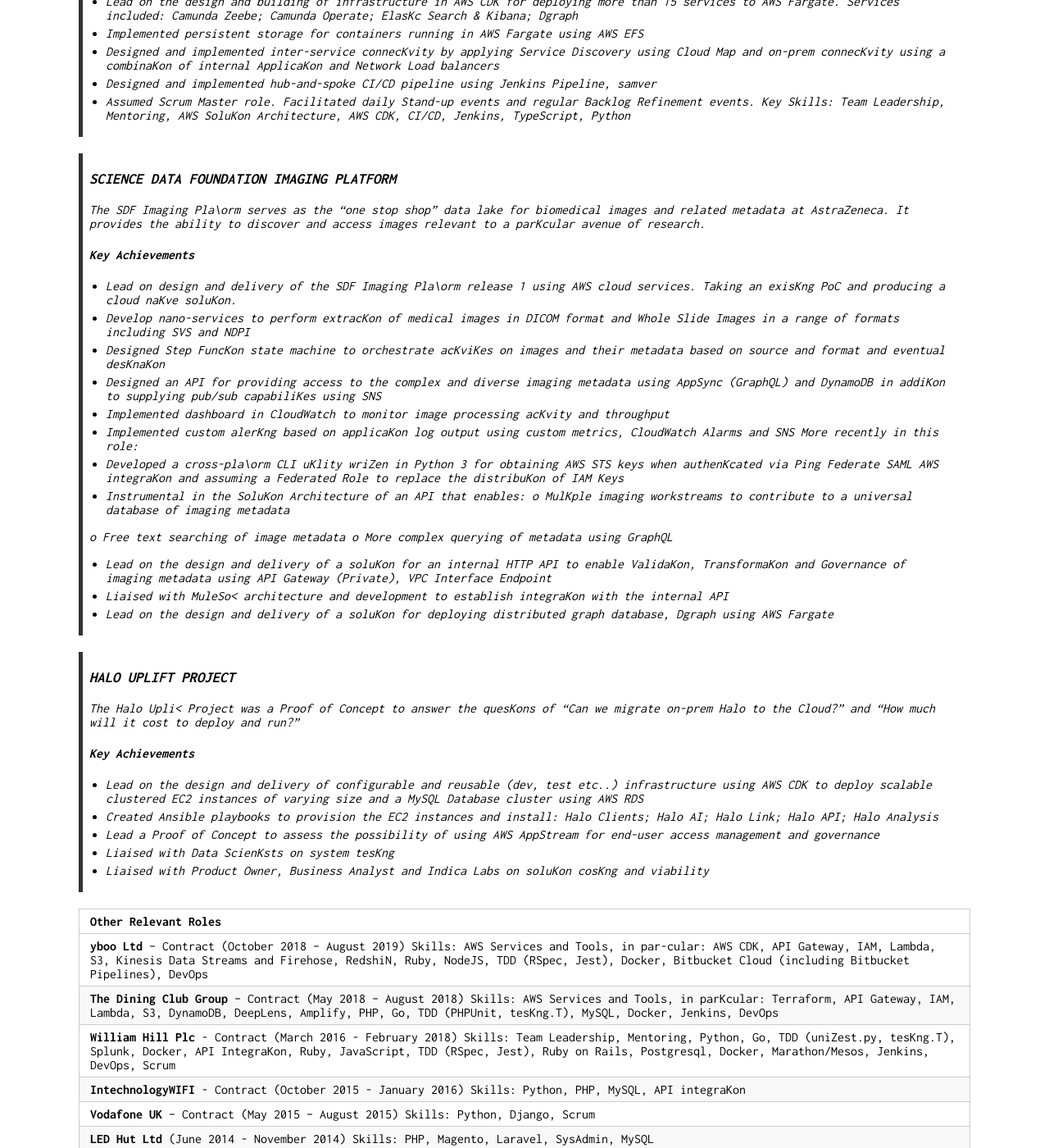
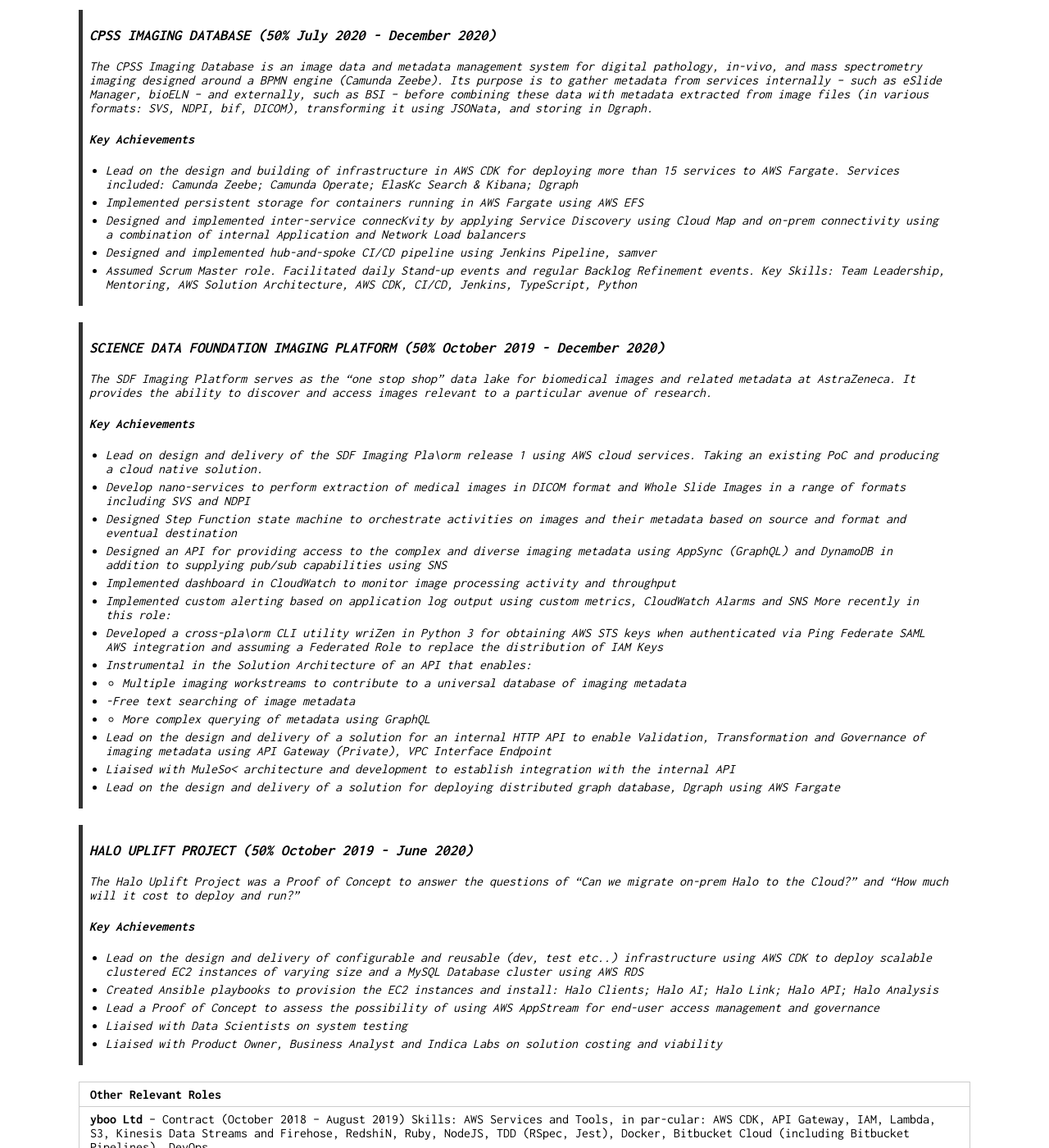
Before and after one commit to PhilKershaw/phil.kershaw.ooo, a Jekyll site: the page built from index.md, in a window 1280 px wide and 1400 px high, scrolled down 2250 px. Shown: the whole window at 82% size. Built offline with Jekyll 4.4.1, drawn with Linux system fonts in a browser that asks for light colours; some of the changed text lies outside the part shown.

Commit message:
Fixing bugs.

```diff
--- /dev/null
+++ b/CNAME
@@ -0,0 +1 @@
+phil.kershaw.ooo
--- a/_config.yml
+++ b/_config.yml
@@ -1,4 +1,4 @@
-title: Phil Kershaw
+title: CV/Resume - Phil Kershaw
 url: "https://phil.kershaw.ooo"
 baseurl: ""
 
--- a/_layouts/default.html
+++ b/_layouts/default.html
@@ -6,7 +6,7 @@
 
     <meta charset="utf-8">
     <meta name="viewport" content="width=device-width, initial-scale=1">
-    <meta name="keywords" content="blog, accent, {{ site.author }}, {{ site.title }}, jekyll">
+    <meta name="keywords" content="cv, resume, {{ site.author }}, {{ site.title }}">
     <meta name="author" content="{{ site.author }}">
     {% if page.url == "/404.html" %}
     <meta http-equiv="refresh" content="5; url=/">
--- a/index.md
+++ b/index.md
@@ -17,23 +17,28 @@
 
 ## Core Skills
 
-While I have a substantial ability to adapt and learn quickly "on-the-job" my core skills include:
+While I have a track record of adapting and learning quickly "on-the-job" my core skills include but are not limited to:
 
-- Programming Languages (Python, TypeScript, Ruby)
-- Infrastructure as Code (Terraform, CLoudformation, AWS CDK)
-- Container Technologies (Kubernetes, Helm, Docker)
-- CI/CD (Github Actions, Jenkins)
+- Team leadership and motivation through Scrum and Agile Practices.
+- Ability to communicate with all levels of the hierachy both technical and non-technical.
+- Programming Languages: Python, JavaScript, TypeScript, Ruby
+- Data Engineering and ETL: AWS Glue, Athena, Lambda, ECS; Python Bonobo, JSONata, JSON Schema, Pydantic, Camunda Zeebe...
+- Data Analysis: Jupyter, Dask, AWS SDK for pandas (formerly AWS Data Wrangler)...
+- Knowledge Graph: JSON-LD, dgraph, Neo4j
+- Infrastructure as Code (IaC): Terraform, OpenTofu, Cloudformation, AWS CDK
+- Container Technologies: Kubernetes, Helm, Docker...
+- Git and CI/CD: Bitbucket, Github, Gitlab, Github Actions, Jenkins...
 
 ## Career Summary
 
 ### Sky UK Ltd – Contract (June 2023 - August 2023)
 
-Joining an Equal Experts team deployed to shadow a squad within Sky IdenKty I provided consultancy on DevOps pracKce with a parKcular focus on improving security pracKce; on a stack consisKng of Springboot Java applicaKons built using a highly custom Jenkins pipelines and deployed to Kubernetes with manifests being generated via a custom Gradle plugin.
+Joining an Equal Experts team deployed to shadow a squad within Sky Identity I provided consultancy on DevOps practice with a particular focus on security; on a stack consisting of Springboot Java applications built using a highly custom Jenkins pipeline and deployed to Kubernetes with manifests being generated via a custom Gradle plugin.
 
 #### Key Responsibilities
 
 - Engaging with DevOps and SRE colleagues to assess the "State of DevOps" in Sky Identity.
-- Assist in speeding up the "path to production" for new microservices.
+- Assist in accelerating the "path to production" for new microservices.
 - Improve the level of security in the Continuous Integration pipeline.
 
 #### Key Achievements
@@ -47,46 +52,45 @@
 
 ### AstraZeneca UK Ltd – Contract (October 2019 – March 2023)
 
-Inially joining the Imaging Platorm team at greenfield stage I quickly established myself as a Leader and AWS SME. This led to working on other platforms and projects across AstraZeneca.
+Spending 3.5 years with AstraZeneca I provided my services as a certified AWS Solution Architect and Python Engineer to build a number of Platforms for their initial Extract, Transform, Load (ETL) phase right up to onboarding and delivering value to other parts of the business. During that time I engaged with Cloud and Security teams within AstraZeneca to establish new ways of working in the cloud. Additionally, I had the privalidge of coaching a number of other engineers in Agile Practice, Python and; Cloud Architecture and Engineering.
 
-> ### UNIFIED MEMORY PROJECT
+> ### UNIFIED MEMORY PROJECT (January 2022 - March 2023)
 >
-> As Tech Lead on this project, I led in the technical analysis of a pre-existing solution and design > of a new solution written in Python to be deployed on AWS ECS.
->
+> As Tech Lead on this project, I led in the technical analysis, redesign and build of an ETL solution for ingesting unstructured data using NLP to extract key data attributes.
+
 > #### Key Achievements
 >
-> - Ensured good development pracKce by ensuring Unit Test coverage remained over 90% throughout
-> - Applied automaKon to the development lifecycle where possible using GitHub AcKons
-> - Ensured standard development pracKce across the team by sharing IDE configuraKons. In this case Visual Studio Code
-> - Adapted to lack of resource within teams the project was dependant on by applying my skills to fill knowledge gaps
-> - Liaised with Enterprise Search, RDM and Data Pla\orm teams to deliver various porKons of the project
-> - Delivered on Kme and to schedule
+> - Ensured good development practice by ensuring Unit Test coverage remained over 90% throughout
+> - Applied automation to the development lifecycle where possible using GitHub Actions
+> - Ensured standard development practice across the team by sharing IDE configurations. In this case Visual Studio Code
+> - Adapted to resource constraints within teams the project was dependant on by actively filling knowledge gaps
+> - Liaised with Enterprise Search, RDM and Data Platform teams to deliver various portions of the project
+> - Delivered on time and to schedule
 
-> ### FEATURE TEAM ENABLEMENT
+> ### FEATURE TEAM ENABLEMENT (July 2021 - December 2021)
 >
-> The purpose of this team is to provide support to the 4 work streams across the Data Pla\orm in the design and construcKon and deployment of AWS based soluKons.
+> The purpose of this team was to provide support to the 4 work streams across the Data Platform in the design, development and deployment of AWS based solutions.
 >
 > #### Key Achievements
 >
 > - Standardise on the use of Terraform for defining desired AWS infrastructure
-> - Develop Terraform code to manage the Pla\orms AWS Estate consisKng of 14 accounts
+> - Develop Terraform code to manage the Platforms AWS Estate consisting of 14 accounts
 > - Develop a CI/CD pipeline for deploying the standard infrastructure across all 14 accounts
-> - Develop a Proof of Concept for cataloguing projects in GitHub using Backstage (hZp://backstage.io) - now being considered for wider adopKon across AstraZeneca
-> - Design and build a soluKon for automaKng InstallaKon QualificaKon (IQ) to expedite GxP compliance
-> - Develop cookie cuZer templates to provision projects using Backstage to reduce the Kme to
->   development for project teams
+> - Develop a Proof of Concept for cataloguing projects in GitHub using Backstage (https://backstage.io)
+> - Design and build a solution for automating Installation Qualification (IQ) to expedite GxP compliance verification
+> - Develop cookie cutter templates to provision projects using Backstage and reduce project spin up time
 
-> ### PATIENT SAFETY DATA INGESTION
+> ### PATIENT SAFETY DATA INGESTION (January 2021 - June 2021)
 >
-> I joined this team to take a proof-of-concept so<ware soluKon to producKon. In doing so I established good unit tesKng pracKces and a full Ci/CD deployment pipeline. In addiKon, I provided on-the-job coaching to 2 interns on python best pracKces (OOP, Unit tesKng and coding standards such as style and secure coding) and AWS.
+> I joined this team to take a proof-of-concept Veeva ETL solution to production. In doing so I established good unit testing practices and a full CI/CD deployment pipeline. In addition, I provided on-the-job coaching to 2 Kubrick colleagues on python best practices (OOP, Unit testing and coding standards such as style and secure coding) and AWS.
 >
 > #### Key Achievements
 >
-> - Built a fully unit tested ingesKon pipeline
-> - Provided sufficient coaching for both interns to be offer full Kme Data Engineer posiKons at
->   AstraZeneca
+> - Built a fully unit tested ingestion pipeline
+> - Provided sufficient coaching for both Kubrick colleagues to be offered permanent Data Engineer positions
+> - Instigated a wholesale shift to Data Platforms own AWS estate saving time and cost of delivery
 
-> ### CPSS IMAGING DATABASE
+> ### CPSS IMAGING DATABASE (50% July 2020 - December 2020)
 >
 > The CPSS Imaging Database is an image data and metadata management system for digital pathology, in-vivo, and mass spectrometry imaging designed around a BPMN engine (Camunda Zeebe). Its purpose is to gather metadata from services internally – such as eSlide Manager, bioELN – and externally, such as BSI – before combining these data with metadata extracted from image files (in various formats: SVS, NDPI, bif, DICOM), transforming it using JSONata, and storing in Dgraph.
 >
@@ -95,60 +99,59 @@
 > - Lead on the design and building of infrastructure in AWS CDK for deploying more than 15 services to AWS Fargate. Services included: Camunda Zeebe; Camunda Operate; ElasKc Search & Kibana; Dgraph
 > - Implemented persistent storage for containers running in AWS Fargate using AWS EFS
 > - Designed and implemented inter-service connecKvity by applying Service Discovery using Cloud Map and
->   on-prem connecKvity using a combinaKon of internal ApplicaKon and Network Load balancers
+>   on-prem connectivity using a combination of internal Application and Network Load balancers
 > - Designed and implemented hub-and-spoke CI/CD pipeline using Jenkins Pipeline, samver
 > - Assumed Scrum Master role. Facilitated daily Stand-up events and regular Backlog Refinement events.
 >   Key Skills:
->   Team Leadership, Mentoring, AWS SoluKon Architecture, AWS CDK, CI/CD, Jenkins, TypeScript, Python
+>   Team Leadership, Mentoring, AWS Solution Architecture, AWS CDK, CI/CD, Jenkins, TypeScript, Python
 
-> ### SCIENCE DATA FOUNDATION IMAGING PLATFORM
+> ### SCIENCE DATA FOUNDATION IMAGING PLATFORM (50% October 2019 - December 2020)
 >
-> The SDF Imaging Pla\orm serves as the "one stop shop" data lake for biomedical images and related metadata at AstraZeneca. It provides the ability to discover and access images relevant to a parKcular avenue of research.
+> The SDF Imaging Platform serves as the "one stop shop" data lake for biomedical images and related metadata at AstraZeneca. It provides the ability to discover and access images relevant to a particular avenue of research.
 >
 > #### Key Achievements
 >
-> - Lead on design and delivery of the SDF Imaging Pla\orm release 1 using AWS cloud services. Taking an exisKng PoC and producing a cloud naKve soluKon.
-> - Develop nano-services to perform extracKon of medical images in DICOM format and Whole Slide Images in a range of formats including SVS and NDPI
-> - Designed Step FuncKon state machine to orchestrate acKviKes on images and their metadata based on source and format and eventual desKnaKon
-> - Designed an API for providing access to the complex and diverse imaging metadata using AppSync (GraphQL) and DynamoDB in addiKon to supplying pub/sub capabiliKes using SNS
-> - Implemented dashboard in CloudWatch to monitor image processing acKvity and throughput
-> - Implemented custom alerKng based on applicaKon log output using custom metrics, CloudWatch Alarms
+> - Lead on design and delivery of the SDF Imaging Pla\orm release 1 using AWS cloud services. Taking an existing PoC and producing a cloud native solution.
+> - Develop nano-services to perform extraction of medical images in DICOM format and Whole Slide Images in a range of formats including SVS and NDPI
+> - Designed Step Function state machine to orchestrate activities on images and their metadata based on source and format and eventual destination
+> - Designed an API for providing access to the complex and diverse imaging metadata using AppSync (GraphQL) and DynamoDB in addition to supplying pub/sub capabilities using SNS
+> - Implemented dashboard in CloudWatch to monitor image processing activity and throughput
+> - Implemented custom alerting based on application log output using custom metrics, CloudWatch Alarms
 >   and SNS
 >   More recently in this role:
-> - Developed a cross-pla\orm CLI uKlity wriZen in Python 3 for obtaining AWS STS keys when authenKcated via Ping Federate SAML AWS integraKon and assuming a Federated Role to replace the distribuKon of IAM Keys
-> - Instrumental in the SoluKon Architecture of an API that enables:
->   o MulKple imaging workstreams to contribute to a universal database of imaging metadata
+> - Developed a cross-pla\orm CLI utility wriZen in Python 3 for obtaining AWS STS keys when authenticated via Ping Federate SAML AWS integration and assuming a Federated Role to replace the distribution of IAM Keys
+> - Instrumental in the Solution Architecture of an API that enables:
+> - - Multiple imaging workstreams to contribute to a universal database of imaging metadata
+> - -Free text searching of image metadata
+> - - More complex querying of metadata using GraphQL
 >
-> o Free text searching of image metadata
-> o More complex querying of metadata using GraphQL
+> - Lead on the design and delivery of a solution for an internal HTTP API to enable Validation,
+>   Transformation and Governance of imaging metadata using API Gateway (Private), VPC Interface Endpoint
+> - Liaised with MuleSo< architecture and development to establish integration with the internal API
+> - Lead on the design and delivery of a solution for deploying distributed graph database, Dgraph using AWS Fargate
+
+> ### HALO UPLIFT PROJECT (50% October 2019 - June 2020)
 >
-> - Lead on the design and delivery of a soluKon for an internal HTTP API to enable ValidaKon,
->   TransformaKon and Governance of imaging metadata using API Gateway (Private), VPC Interface Endpoint
-> - Liaised with MuleSo< architecture and development to establish integraKon with the internal API
-> - Lead on the design and delivery of a soluKon for deploying distributed graph database, Dgraph using AWS Fargate
-
-> ### HALO UPLIFT PROJECT
->
-> The Halo Upli< Project was a Proof of Concept to answer the quesKons of “Can we migrate on-prem Halo to the Cloud?” and “How much will it cost to deploy and run?”
+> The Halo Uplift Project was a Proof of Concept to answer the questions of “Can we migrate on-prem Halo to the Cloud?” and “How much will it cost to deploy and run?”
 >
 > #### Key Achievements
 >
 > - Lead on the design and delivery of configurable and reusable (dev, test etc..) infrastructure using AWS CDK to deploy scalable clustered EC2 instances of varying size and a MySQL Database cluster using AWS RDS
 > - Created Ansible playbooks to provision the EC2 instances and install: Halo Clients; Halo AI; Halo Link; Halo API; Halo Analysis
 > - Lead a Proof of Concept to assess the possibility of using AWS AppStream for end-user access management and governance
-> - Liaised with Data ScienKsts on system tesKng
-> - Liaised with Product Owner, Business Analyst and Indica Labs on soluKon cosKng and viability
+> - Liaised with Data Scientists on system testing
+> - Liaised with Product Owner, Business Analyst and Indica Labs on solution costing and viability
 
-| Other Relevant Roles                                                                                                                                                                                                                                                                    |
-| --------------------------------------------------------------------------------------------------------------------------------------------------------------------------------------------------------------------------------------------------------------------------------------- |
-| **yboo Ltd** – Contract (October 2018 – August 2019) Skills: AWS Services and Tools, in par-cular: AWS CDK, API Gateway, IAM, Lambda, S3, Kinesis Data Streams and Firehose, RedshiN, Ruby, NodeJS, TDD (RSpec, Jest), Docker, Bitbucket Cloud (including Bitbucket Pipelines), DevOps  |
-| **The Dining Club Group** – Contract (May 2018 – August 2018) Skills: AWS Services and Tools, in parKcular: Terraform, API Gateway, IAM, Lambda, S3, DynamoDB, DeepLens, Amplify, PHP, Go, TDD (PHPUnit, tesKng.T), MySQL, Docker, Jenkins, DevOps                                      |
-| **William Hill Plc** - Contract (March 2016 - February 2018) Skills: Team Leadership, Mentoring, Python, Go, TDD (uniZest.py, tesKng.T), Splunk, Docker, API IntegraKon, Ruby, JavaScript, TDD (RSpec, Jest), Ruby on Rails, Postgresql, Docker, Marathon/Mesos, Jenkins, DevOps, Scrum |
-| **IntechnologyWIFI** - Contract (October 2015 - January 2016) Skills: Python, PHP, MySQL, API integraKon                                                                                                                                                                                |
-| **Vodafone UK** – Contract (May 2015 – August 2015) Skills: Python, Django, Scrum                                                                                                                                                                                                       |
-| **LED Hut Ltd** (June 2014 - November 2014) Skills: PHP, Magento, Laravel, SysAdmin, MySQL                                                                                                                                                                                              |
-| **Wilson and Cooke** (November 2013 - June 2014) Skills: PHP, WordPress, SysAdmin, MySQL                                                                                                                                                                                                |
-| **Docnet Ltd** (January 2013 - November 2013) Skills: PHP, Zend Framework, SysAdmin, MySQL                                                                                                                                                                                              |
+| Other Relevant Roles                                                                                                                                                                                                                                                                     |
+| ---------------------------------------------------------------------------------------------------------------------------------------------------------------------------------------------------------------------------------------------------------------------------------------- |
+| **yboo Ltd** – Contract (October 2018 – August 2019) Skills: AWS Services and Tools, in par-cular: AWS CDK, API Gateway, IAM, Lambda, S3, Kinesis Data Streams and Firehose, RedshiN, Ruby, NodeJS, TDD (RSpec, Jest), Docker, Bitbucket Cloud (including Bitbucket Pipelines), DevOps   |
+| **The Dining Club Group** – Contract (May 2018 – August 2018) Skills: AWS Services and Tools, in parKcular: Terraform, API Gateway, IAM, Lambda, S3, DynamoDB, DeepLens, Amplify, PHP, Go, TDD (PHPUnit, testing.T), MySQL, Docker, Jenkins, DevOps                                      |
+| **William Hill Plc** - Contract (March 2016 - February 2018) Skills: Team Leadership, Mentoring, Python, Go, TDD (uniZest.py, testing.T), Splunk, Docker, API IntegraKon, Ruby, JavaScript, TDD (RSpec, Jest), Ruby on Rails, Postgresql, Docker, Marathon/Mesos, Jenkins, DevOps, Scrum |
+| **IntechnologyWIFI** - Contract (October 2015 - January 2016) Skills: Python, PHP, MySQL, API integraKon                                                                                                                                                                                 |
+| **Vodafone UK** – Contract (May 2015 – August 2015) Skills: Python, Django, Scrum                                                                                                                                                                                                        |
+| **LED Hut Ltd** (June 2014 - November 2014) Skills: PHP, Magento, Laravel, SysAdmin, MySQL                                                                                                                                                                                               |
+| **Wilson and Cooke** (November 2013 - June 2014) Skills: PHP, WordPress, SysAdmin, MySQL                                                                                                                                                                                                 |
+| **Docnet Ltd** (January 2013 - November 2013) Skills: PHP, Zend Framework, SysAdmin, MySQL                                                                                                                                                                                               |
 
 | **Begbies Traynor Group Plc** (February 2012 - January 2013) Skills: PHP, Python, Django, Symphony, Doctrine, MySQL |
 | **Zimo Communications Ltd** (June 2011 - February 2012) Skills: PHP, Zend Framework, MySQL Manchester Metropolitan University (April 2007 - June 2011) Skills: PHP, CakePHP, MySQL, SysAdmin |
```
Also changed, not shown: sitemap.xml (added, +13 -0 lines), favicon.ico (added).
